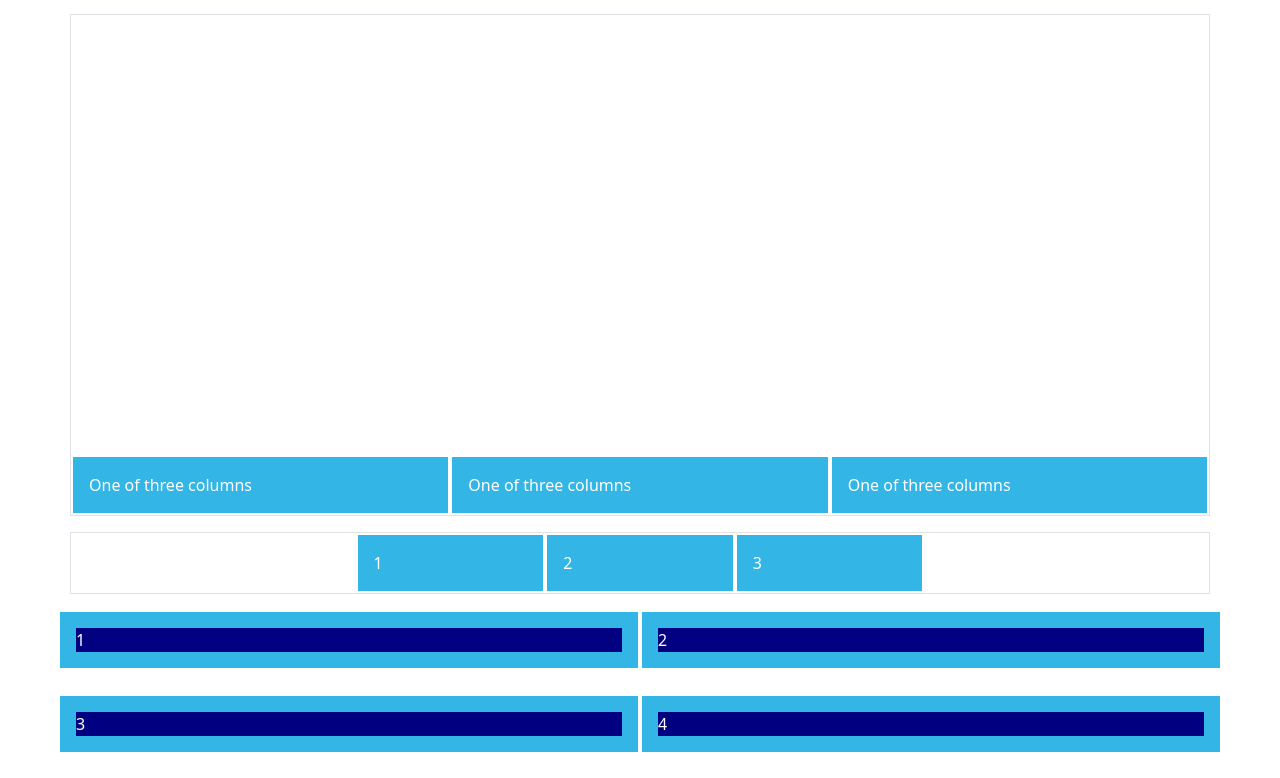
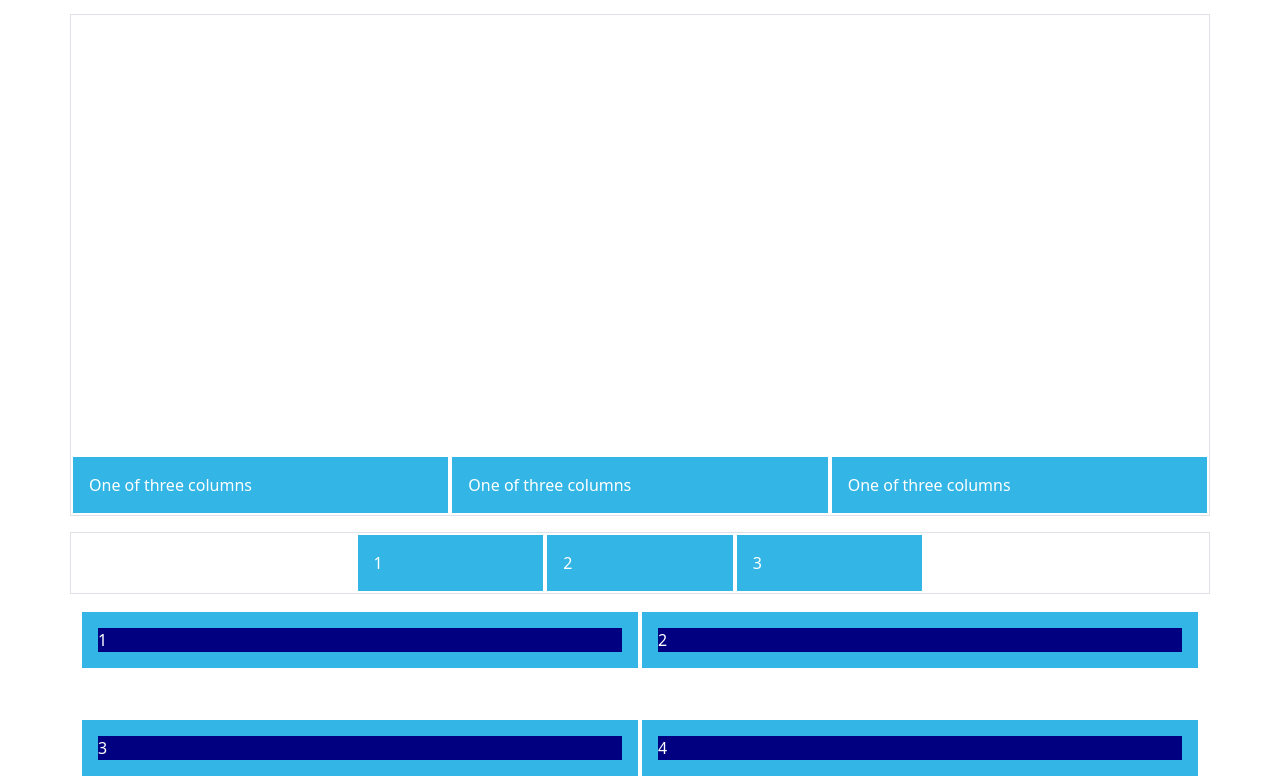
Before and after one commit to reubendawe/bootstrap-learning, a website: page cdn/index.html in a window 1280 px wide. Shown: the part 440-1218 px from the top of the page. Before the commit the page ends 1194 px from the top, so only its background shows below. Drawn offline with nearby package versions, Linux system fonts and the light colour scheme.

Commit message:
Gutter experimentation - Up to 37:09

```diff
--- a/cdn/index.html
+++ b/cdn/index.html
@@ -126,7 +126,7 @@
     <!-- Gutters -->
 
     <div class="container mt-3">
-        <div class="row gx-5 gy-4">
+        <div class="row gx-1 gy-5">
             <div class="col-6">
                 <div class="child">1</div>
             </div>
```
